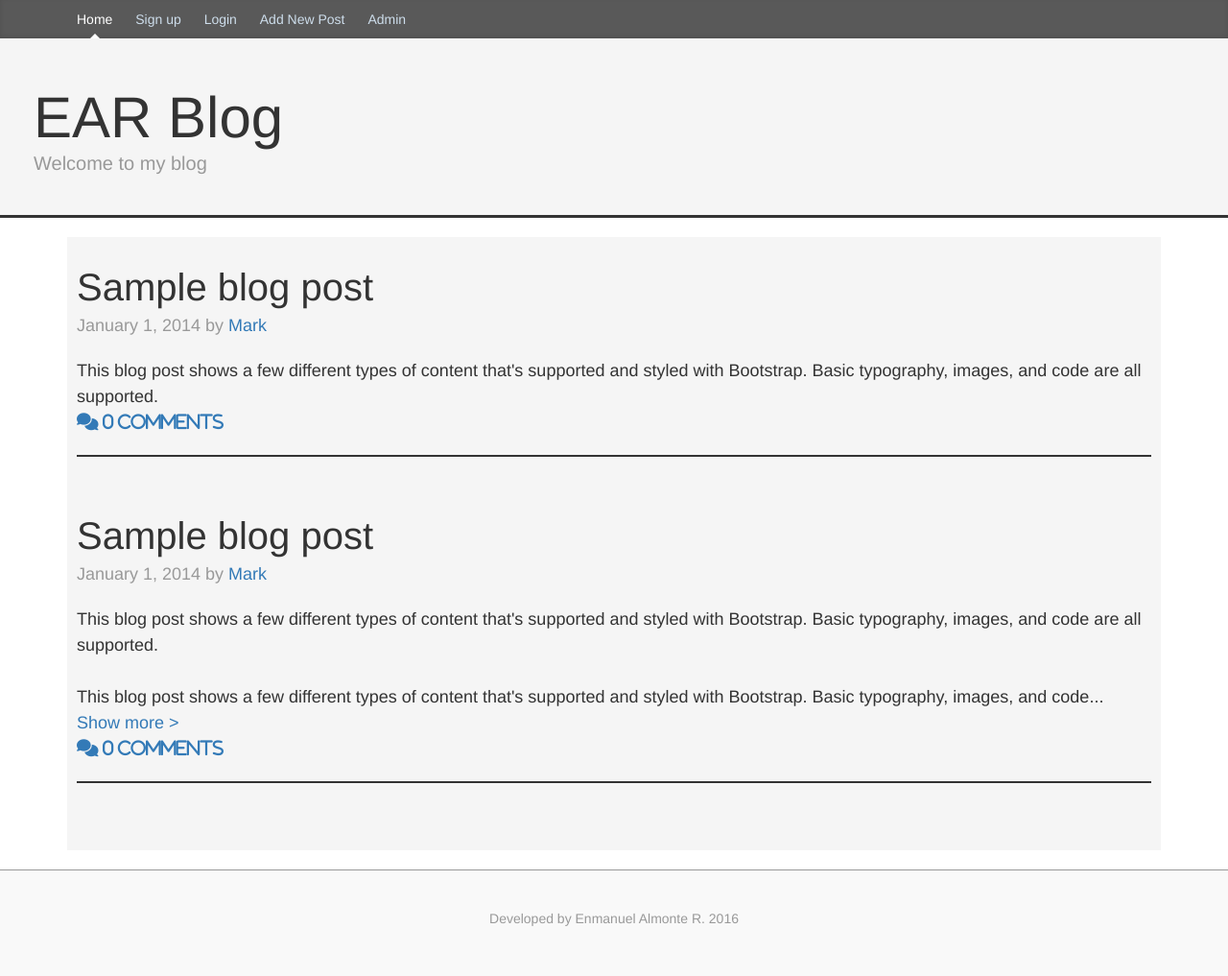
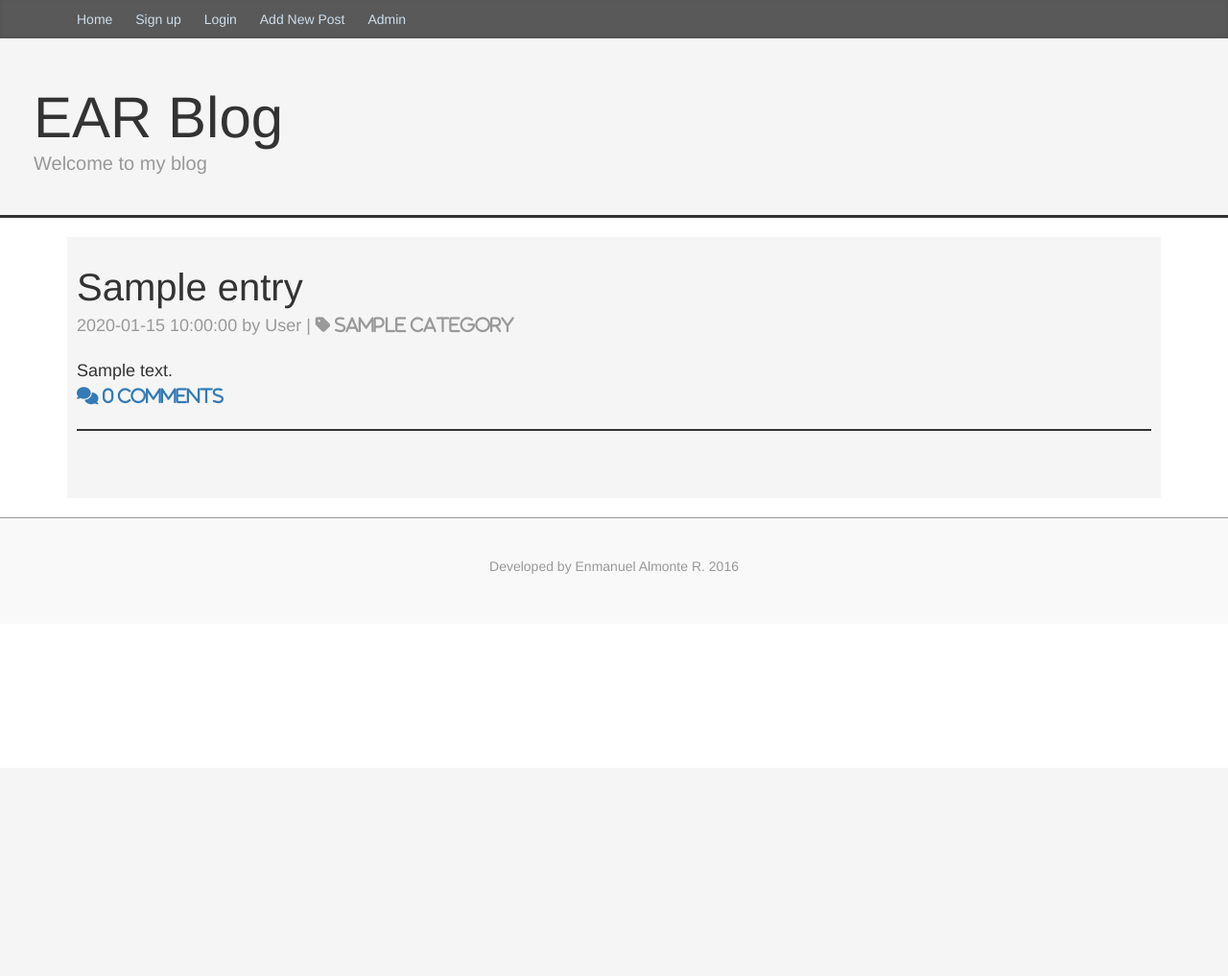
Before and after one commit to enmanuelar/finalblog, a Python web app: template templates/index.html in a window 1280 px wide. Shown: the whole page at 96% size. After the commit the page ends 598 px from the top, so only its background shows below. Run offline with Jinja, Linux system fonts and the light colour scheme; the template is opened without the code that fills it: most values are stand-ins (such as "Sample title", 1, 10 or a date in 2020); some libraries are stand-ins or nearby versions.

Commit message:
add post.html and entry db

```diff
--- a/index.yaml
+++ b/index.yaml
@@ -9,3 +9,9 @@ indexes:
 # manually, move them above the marker line.  The index.yaml file is
 # automatically uploaded to the admin console when you next deploy
 # your application using appcfg.py.
+
+- kind: Entry
+  properties:
+  - name: enabled
+  - name: created
+    direction: desc
--- a/static/css/main.css
+++ b/static/css/main.css
@@ -81,6 +81,8 @@
     padding-bottom: 20px;
 }
 .blog-post-title {
+    color: #333333;
+    text-decoration: none;
     margin-bottom: 5px;
     font-size: 40px;
 }
@@ -96,6 +98,22 @@
     display: block;
 }
 
+.comments{
+    margin-top: 20px;
+}
+
+.comment-meta {
+    color: #999;
+}
+
+.single-comment :nth-child(even){
+    background-color: #eee;
+}
+
+.single-comment{
+    border-bottom: solid 1px;
+    margin-top: 20px;
+}
 /*
 * Signup form
 */
@@ -178,6 +196,7 @@ canvas{
 
 .newpost-textarea{
     margin-bottom: 20px;
+    margin-top: 20px;
 }
 
 .newpost-submit-btn{
--- a/static/js/blog.js
+++ b/static/js/blog.js
@@ -61,5 +61,4 @@ $(document).ready(function(){
             $(this).prev().toggle();
             return false;
         });
-
 });
--- a/templates/base.html
+++ b/templates/base.html
@@ -18,7 +18,7 @@
     <div class="blog-masthead">
         <div class="container">
             <nav class="blog-nav">
-                <a class="blog-nav-item home-nav-item active" href="/">Home</a>
+                <a class="blog-nav-item home-nav-item" href="/">Home</a>
                 <a class="blog-nav-item signup-nav-item" href="/signup">Sign up</a>
                 <a class="blog-nav-item login-nav-item" href="/login">Login</a>
                 <a class="blog-nav-item newpost-nav-item" href="/newpost">Add New Post</a>
--- a/templates/index.html
+++ b/templates/index.html
@@ -1,26 +1,16 @@
 {% extends "base.html" %}
 {% block content%}
 <div class="col-m-8 blog-main">
+    {% for entry in entries %}
     <article class="blog-post">
-        <h2 class="blog-post-title">Sample blog post</h2>
-        <p class="blog-post-meta">January 1, 2014 by <a href="#">Mark</a></p>
+        <!--<a href="/{{entry.key().id()}}"><h2 class="blog-post-title">{{ entry.title }}</h2></a>-->
+        <h2 class="blog-post-title">{{ entry.title }}</h2>
+        <p class="blog-post-meta">{{ entry.date }} by User | <i class="fa fa-tag" aria-hidden="true"> {{ entry.category }}</i></p>
         <div class="blog-post-body more">
-            This blog post shows a few different types of content that's supported and styled with Bootstrap. Basic typography, images, and code are all supported.
+            {{ entry.content }}
         </div>
-        <a href="#"><i class="fa fa-comments blog-post-comment" aria-hidden="true"><span class="comment-num"> 0 </span>comments</i></a>
+        <a href="/{{entry.key().id()}}"><i class="fa fa-comments blog-post-comment" aria-hidden="true"><span class="comment-num"> 0 </span>comments</i></a>
     </article>
-
-    <article class="blog-post">
-        <h2 class="blog-post-title">Sample blog post</h2>
-        <p class="blog-post-meta">January 1, 2014 by <a href="#">Mark</a></p>
-        <div class="blog-post-body more">
-            This blog post shows a few different types of content that's supported and styled with Bootstrap. Basic typography, images, and code are all supported.
-            <br><br>
-            This blog post shows a few different types of content that's supported and styled with Bootstrap. Basic typography, images, and code are all supported.
-            <br><br>
-            This blog post shows a few different types of content that's supported and styled with Bootstrap. Basic typography, images, and code are all supported.
-        </div>
-            <a href="#"><i class="fa fa-comments blog-post-comment" aria-hidden="true"><span class="comment-num"> 0 </span>comments</i></a>
-    </article>
+    {% endfor %}
 </div>
 {% endblock %}
```
Also changed, not shown: blogdb.py (added, +9 -0 lines), main.py (+20 -2 lines), templates/newpost.html (+8 -5 lines), templates/post.html (added, +28 -0 lines), 2 other files. Lines whose indentation alone changed are shown as unchanged.
